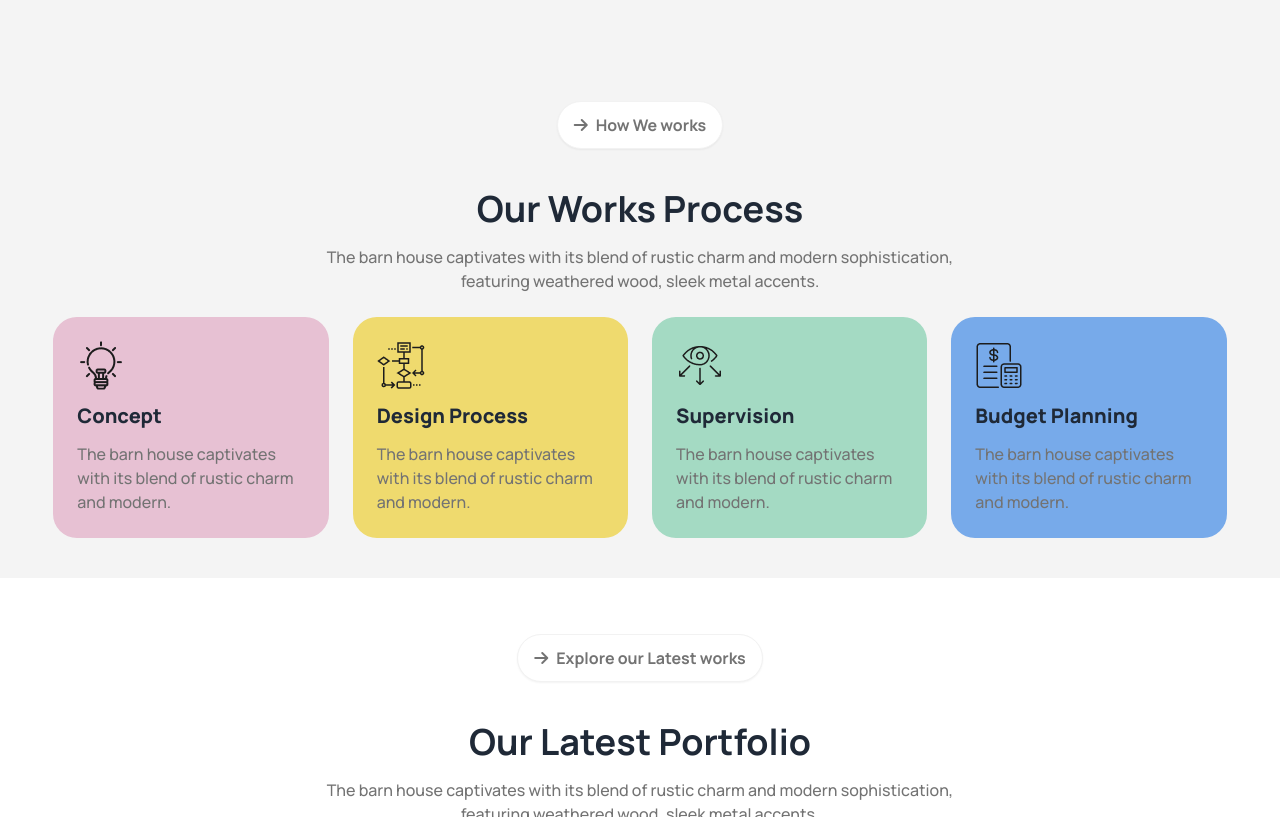
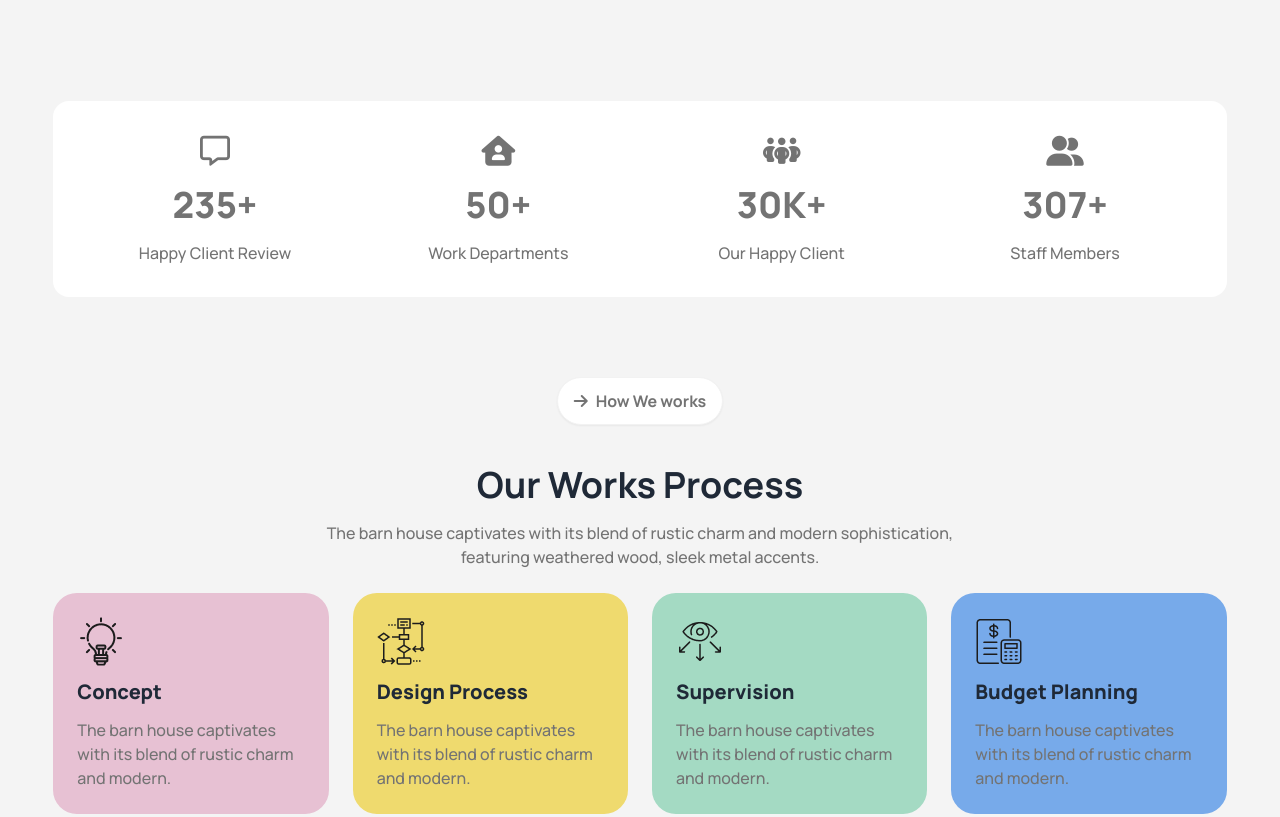
Before and after one commit to mazbah2722/third-assingnment, a plain HTML site: page index.html in a window 1280 px wide. Shown: the part 1441-2258 px from the top of the page. Drawn offline with nearby package versions, Linux system fonts and the light colour scheme.

Commit message:
icon section done

```diff
--- a/index.html
+++ b/index.html
@@ -115,6 +115,31 @@
             </div>
 
         </section>
+        <!-- icon section -->
+         <section class="bg-[#F4F4F4] py-10">
+            <div class="w-11/12 mx-auto bg-white rounded-2xl grid md:grid-cols-2 gap-6 lg:grid-cols-4 p-8">
+                <div class="flex flex-col space-y-4 justify-center items-center">
+                    <i class="fa-regular fa-message text-3xl text-[#737373]"></i>
+                    <h1 class="text-4xl font-extrabold text-[#737373]">235+</h1>
+                    <p class="text-p text-base font-medium ">Happy Client Review</p>
+                </div>
+                <div class="flex flex-col space-y-4 justify-center items-center">
+                    <i class="fa-solid fa-house-user text-3xl text-[#737373]"></i>
+                    <h1 class="text-4xl font-extrabold text-[#737373]">50+</h1>
+                    <p class="text-p text-base font-medium ">Work Departments</p>
+                </div>
+                <div class="flex flex-col space-y-4 justify-center items-center">
+                    <i class="fa-solid fa-people-group text-3xl text-[#737373]"></i>
+                    <h1 class="text-4xl font-extrabold text-[#737373]">30K+</h1>
+                    <p class="text-p text-base font-medium ">Our Happy Client</p>
+                </div>
+                <div class="flex flex-col space-y-4 justify-center items-center">
+                    <i class="fa-solid fa-user-group text-3xl text-[#737373]"></i>
+                    <h1 class="text-4xl font-extrabold text-[#737373]">307+</h1>
+                    <p class="text-p text-base font-medium ">Staff Members</p>
+                </div>
+            </div>
+         </section>
         <!-- works section -->
         <section class="bg-[#F4F4F4] py-10">
             <div class="w-11/12 mx-auto">
@@ -169,7 +194,7 @@
                         rustic charm and modern sophistication, <br> featuring weathered wood, sleek metal accents.</p>
                 </div>
                 <!-- card container -->
-                <div class="grid grid-cols-1 md:grid-cols-12 gap-6 w-full  md:w-[80%] mx-auto ">
+                <div class="grid grid-cols-1 md:grid-cols-12 gap-6 w-full mt-14 md:w-[80%] mx-auto ">
                     <!-- card1 -->
                     <div class="col-span-12 md:col-span-8">
                         <div class="flex flex-col md:flex-row items-center gap-4">
@@ -228,7 +253,7 @@
                 <h1 class="font-bold text-4xl text-center">Our Project Video</h1>
                 <p class="font-medium text-base text-p text-center mt-4">The barn house captivates with its blend of
                     rustic charm and modern sophistication, <br> featuring weathered wood, sleek metal accents.</p>
-                   <div class="flex flex-col md:flex-row justify-center items-center gap-4 mt-6">
+                   <div class="flex flex-col md:flex-row justify-center items-center gap-4 mt-14">
                     <div>
                         <iframe class="rounded-2xl" width="560" height="315" src="https://www.youtube.com/embed/NmBs4dpbrjo?si=jxv2f87yhNKftmhu" title="YouTube video player" frameborder="0" allow="accelerometer; autoplay; clipboard-write; encrypted-media; gyroscope; picture-in-picture; web-share" referrerpolicy="strict-origin-when-cross-origin" allowfullscreen></iframe>
                     </div>
@@ -250,7 +275,7 @@
                         rustic charm and modern sophistication, <br> featuring weathered wood, sleek metal accents.</p>
                 </div>
                 <!-- form -->
-                <div class="flex flex-col justify-center items-center mt-4">
+                <div class="flex flex-col justify-center items-center mt-14">
                     <div class="w-full md:w-[70%] lg:w-[50%] ">
                         <div class="">
                             <div class="flex flex-col md:flex-row  justify-between items-center gap-4">
```
